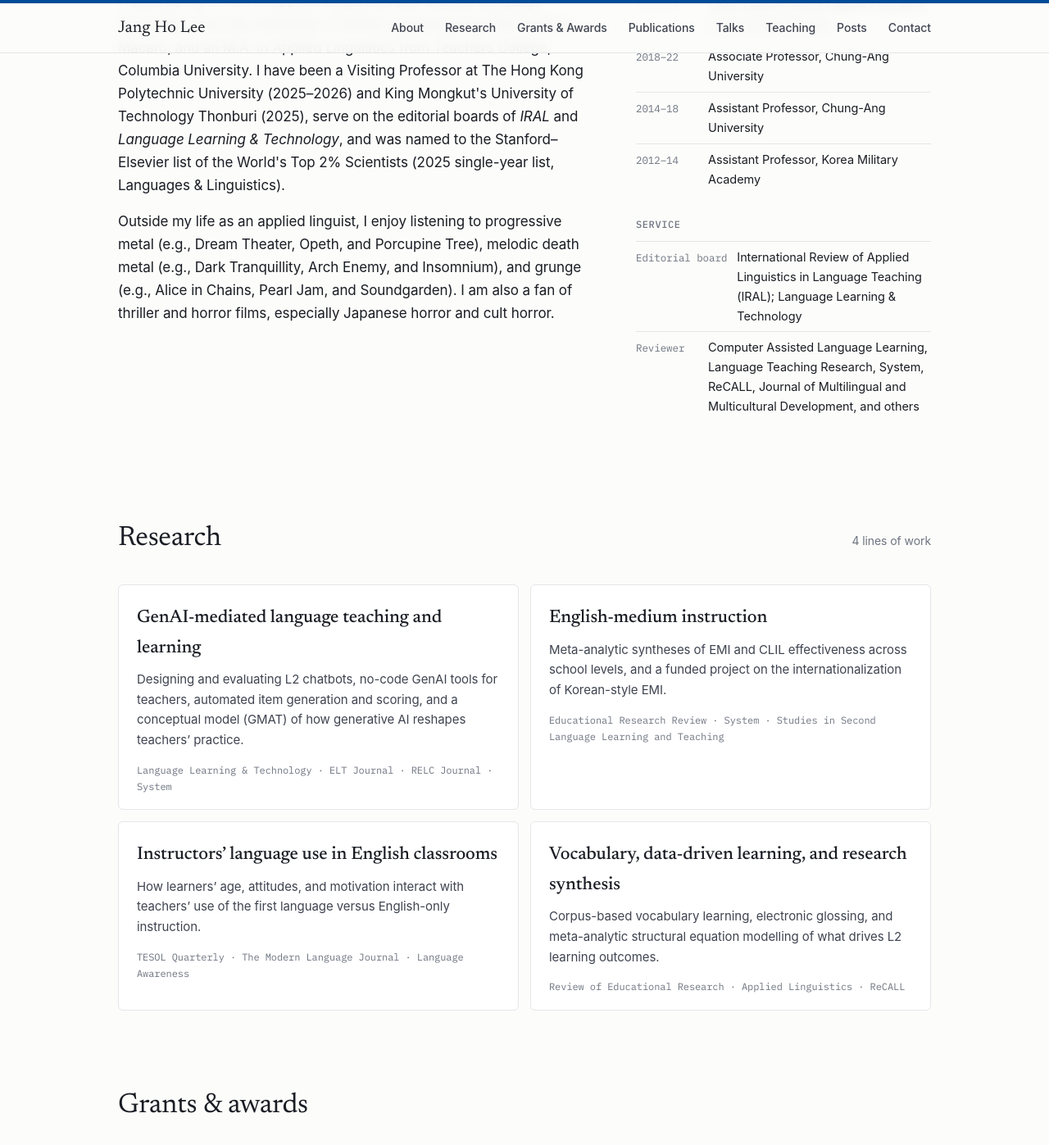
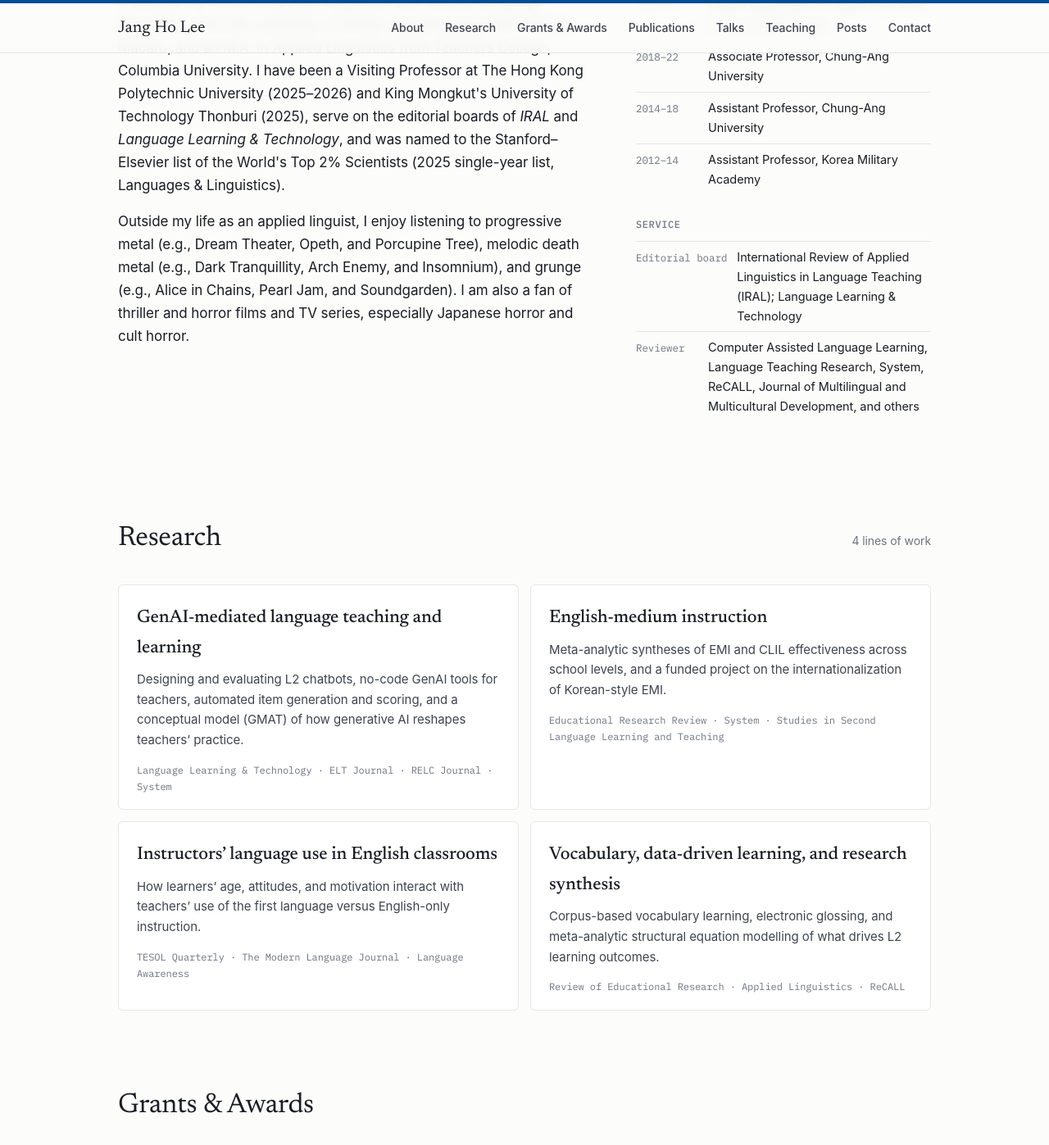
Before and after one commit to jangho330/jangho330.github.io, a Jekyll site: the page built from index.html, in a window 1280 px wide and 1400 px high, scrolled down 1238 px. Shown: the top 1397 px of the window at 82% size. Built offline with Jekyll 4.4.1, drawn with Linux system fonts in a browser that asks for light colours; some web fonts are replaced; some of the changed text lies outside the part shown.

Commit message:
Add files via upload

```diff
--- a/index.html
+++ b/index.html
@@ -35,7 +35,7 @@
       <p>I am Professor of English Education at Chung-Ang University in Seoul, where I have served as Chair of the Department of English Education (2023–2025) and Director of the Digital Education Support Center (2024–2026). My research examines how technology — most recently generative AI — is reshaping second language teaching and learning, alongside long-standing interests in English-medium instruction and the language instructors use in English classrooms.</p>
       <p>Much of my work synthesizes the field's evidence through meta-analysis, with recent articles in <em>Review of Educational Research</em>, <em>Educational Research Review</em>, <em>Applied Linguistics</em>, and <em>Language Learning &amp; Technology</em>. Current projects build and evaluate L2 chatbots, explore no-code approaches that let teachers create their own GenAI tools, and develop <em>GenAI-mediated activity theory</em> as a framework for understanding teachers' changing practice.</p>
       <p>I received my D.Phil. in Applied Linguistics and Second Language Acquisition from the University of Oxford, supervised by Prof. Ernesto Macaro, and an M.A. in Applied Linguistics from Teachers College, Columbia University. I have been a Visiting Professor at The Hong Kong Polytechnic University (2025–2026) and King Mongkut's University of Technology Thonburi (2025), serve on the editorial boards of <em>IRAL</em> and <em>Language Learning &amp; Technology</em>, and was named to the Stanford–Elsevier list of the World's Top 2% Scientists (2025 single-year list, Languages &amp; Linguistics).</p>
-      <p>Outside my life as an applied linguist, I enjoy listening to progressive metal (e.g., Dream Theater, Opeth, and Porcupine Tree), melodic death metal (e.g., Dark Tranquillity, Arch Enemy, and Insomnium), and grunge (e.g., Alice in Chains, Pearl Jam, and Soundgarden). I am also a fan of thriller and horror films, especially Japanese horror and cult horror.</p>
+      <p>Outside my life as an applied linguist, I enjoy listening to progressive metal (e.g., Dream Theater, Opeth, and Porcupine Tree), melodic death metal (e.g., Dark Tranquillity, Arch Enemy, and Insomnium), and grunge (e.g., Alice in Chains, Pearl Jam, and Soundgarden). I am also a fan of thriller and horror films and TV series, especially Japanese horror and cult horror.</p>
     </div>
     <aside class="aside">
       <h3>Education</h3>
@@ -62,7 +62,7 @@
 </section>
 
 <section id="grants">
-  <div class="sec-head"><h2>Grants &amp; awards</h2></div>
+  <div class="sec-head"><h2>Grants &amp; Awards</h2></div>
   <div class="two">
     <div>
       <h3 class="label">Funded research projects</h3>
@@ -107,7 +107,7 @@
 </section>
 
 <section id="talks">
-  <div class="sec-head"><h2>Invited talks</h2><span class="sec-note">Selected talks since 2023</span></div>
+  <div class="sec-head"><h2>Invited Talks</h2><span class="sec-note">Selected talks since 2023</span></div>
   <ul class="pubs">
     {% for t in site.data.talks %}
     <li class="pub">
```
